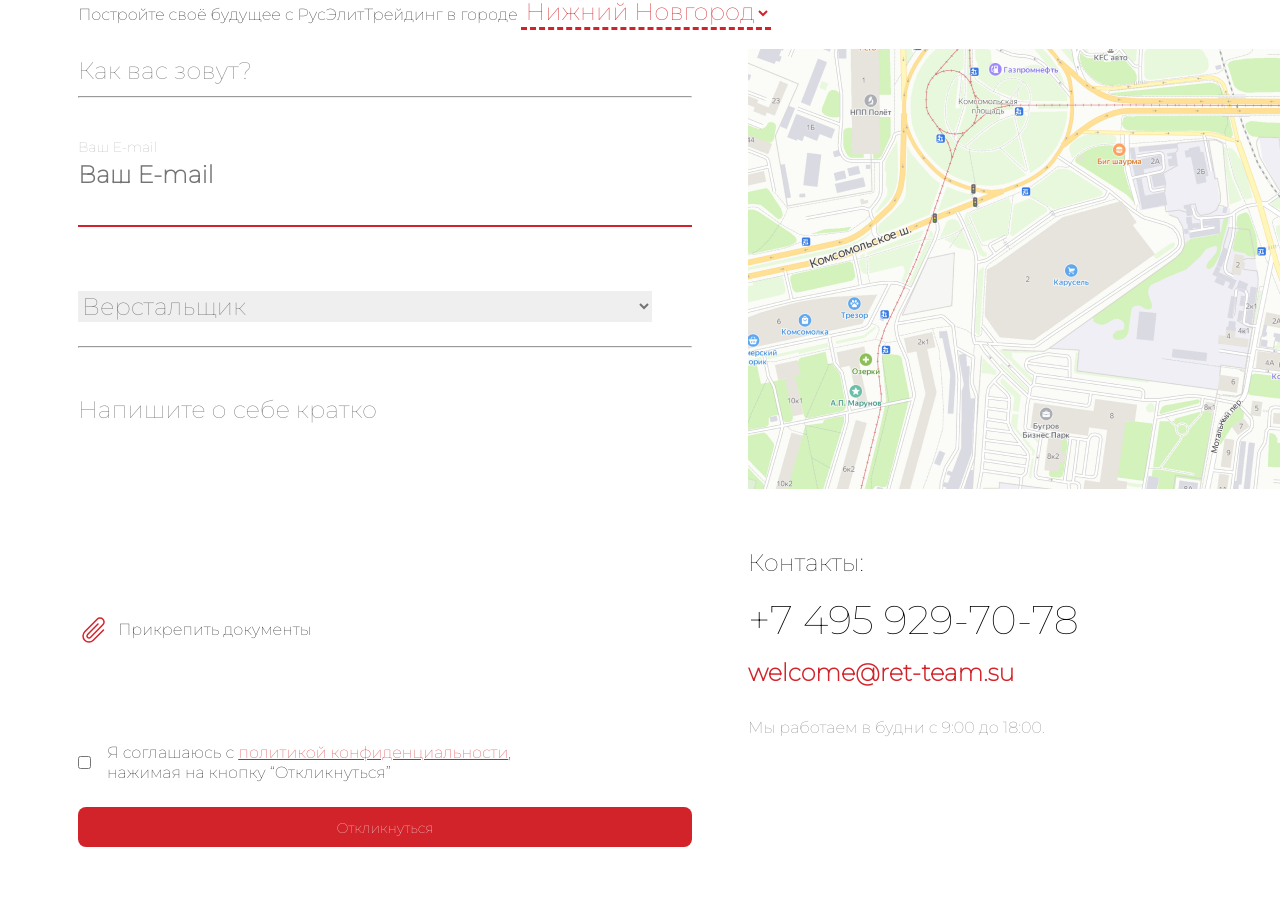
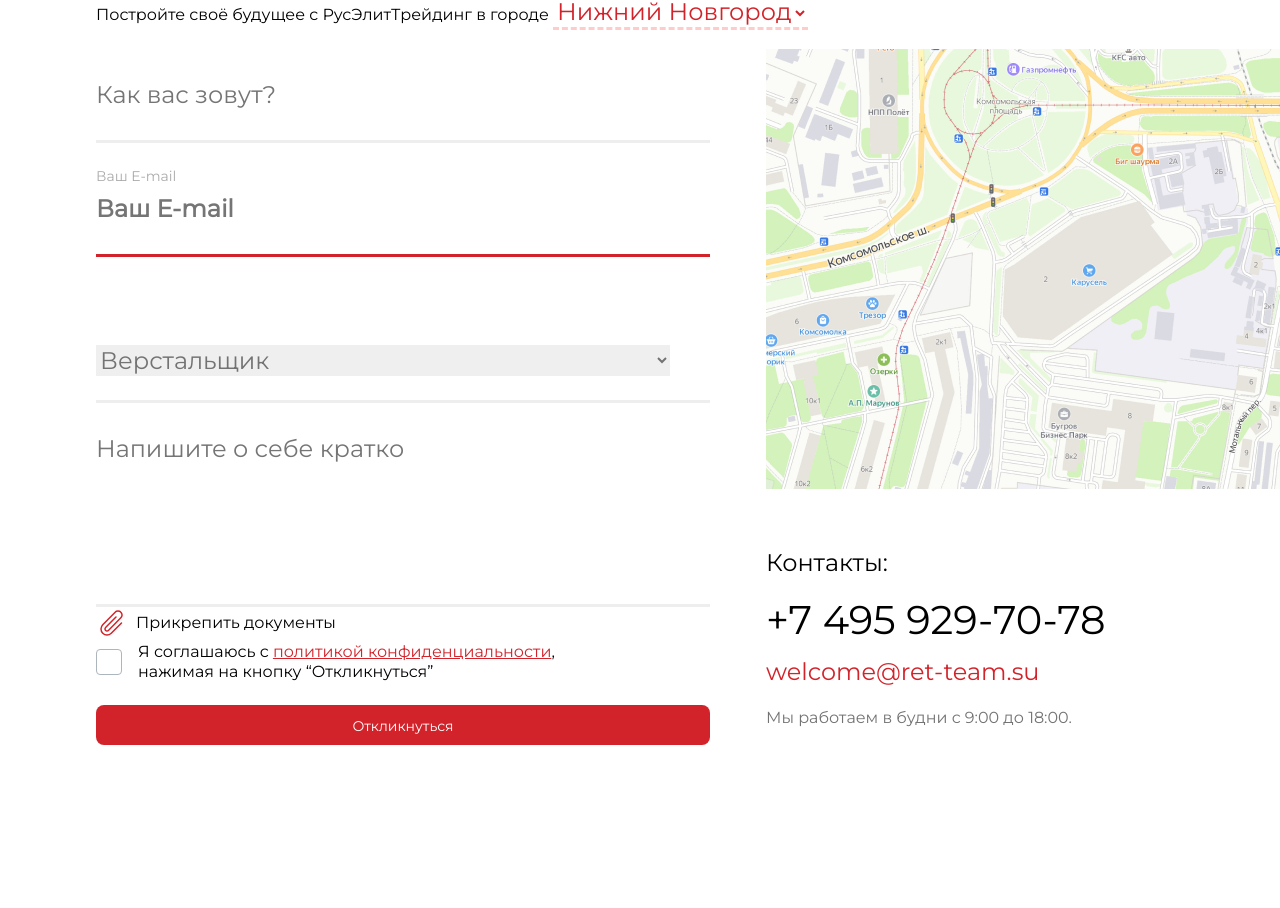
Before and after one commit to Amidamaryyy/Verstka, a plain HTML site: page index.html in a window 1280 px wide. Shown: the part 170-1078 px from the top of the page. After the commit the page ends 976 px from the top, so only its background shows below. Drawn offline with Linux system fonts and the light colour scheme.

Commit message:
Dobavil formu i sdelal nomer i pochtu

```diff
--- a/index.html
+++ b/index.html
@@ -3,7 +3,7 @@
 
 <head>
     <link rel="stylesheet" href="style.css">
-    <link href="https://fonts.googleapis.com/css?family=Montserrat:100" rel="stylesheet">
+    <link href="https://fonts.googleapis.com/css?family=Montserrat" rel="stylesheet">
 </head>
 
 <body>
@@ -19,40 +19,50 @@
         <br>
         <div class="grid-div">
             <div>
-                <textarea placeholder="Как вас зовут?"></textarea>
-                <hr>
-                <h3 class="email-header">Ваш E-mail</h3>
-                <textarea class="email-text" placeholder="Ваш E-mail"></textarea>
-                <hr color="#D3232A">
-                <select name="vacancy" id="vacancy" class="vacancy__dropdown-menu">
-                    <option>Верстальщик</option>
-                </select>
-                <hr>
-                <textarea class="self-description__textarea" placeholder="Напишите о себе кратко"></textarea>
+                <form>
+                    <input placeholder="Как вас зовут?">
+                </form>
+                <form class="email-form">
+                    <h3 class="email-header">Ваш E-mail</h3>
+                    <input class="email-text" placeholder="Ваш E-mail" />
+                </form>
+                <form>
+                    <select name="vacancy" id="vacancy" class="vacancy__dropdown-menu">
+                        <option>Верстальщик</option>
+                    </select>
+                </form>
+                <form>
+                    <textarea class="self-description__textarea" placeholder="Напишите о себе кратко"></textarea>
+                </form>
                 <label class="input-file">
                     <input type="file" name="file">
-                    <span><img src="/public/images/icons-paperclip.svg" />Прикрепить документы</span>
+                    <span><img src="public/images/icons-paperclip.svg" />Прикрепить документы</span>
+                </label>
+                <label class="input-checkbox">
+                    <input class="custom-checkbox" type="checkbox" id="checkbox"/>
+                    <label for="checkbox"></label>
+                    <span>
+                        <p>Я соглашаюсь с <a href="">политикой конфиденциальности</a>, нажимая на кнопку “Откликнуться”</p>
+                    </span>
+                </label>
+                <br>
+                <label class="input-submit">
+                    <input type="button" class="submit" />
+                    <span class="input-file-btn">Откликнуться</span>
                 </label>
             </div>
             <div>
-                <img src="/public/images/unnamed.png" width="578px" height="440px" />
+                <img src="public/images/unnamed.png" width="578px" height="440px" />
                 <div>
                     <h3 class="contacts-text">Контакты:</h3>
-                    <h2>+7 495 929-70-78</h2>
-                    <h3 class="email-text">welcome@ret-team.su</h3>
+                    <a class="telephone-link" href="tel:+74959297078">+7 495 929-70-78</a>
+                    <a href="mailto:welcome@ret-team.su" class="email-address">welcome@ret-team.su</a>
                     <h4 class="working-hours">Мы работаем в будни с 9:00 до 18:00.</h4>
                 </div>
             </div>
         </div>
-        <label class="input-checkbox">
-            <input type="checkbox" />
-            <span><p>Я соглашаюсь с <a href="">политикой конфиденциальности</a>, нажимая на кнопку “Откликнуться”</p></span>
-        </label>
-        <br>
-        <label class="input-submit">
-            <input type="button" class="submit"/>
-            <span class="input-file-btn">Откликнуться</span>
-        </label>
+
     </div>
 </body>
+
 </html>
--- a/style.css
+++ b/style.css
@@ -15,20 +15,42 @@ body {
     position: static;
 }
 
+textarea {
+    margin-bottom: 24px;
+    width: 614px;
+    height: 43px;
+    resize: none;
+    color: var(--unnamed, #737373);
+    font-size: 24px;
+    font-style: normal;
+    font-weight: 400;
+    line-height: 180%;
+    /* 43.2px */
+    border: none;
+}
 
 .cities__dropdown-menu {
+    font-size: 24px;
+    font-style: normal;
+    font-weight: 400;
+    line-height: 180%;
     display: inline-flex;
     align-items: center;
     gap: 8px;
     color: var(--unnamed, #D3232A);
-    font-size: 24px;
-    font-style: normal;
-    font-weight: 500;
-    line-height: 180%;
     /* 43.2px */
     border: none;
     border-bottom-style: dashed;
+    border-bottom-color: rgba(255, 0, 0, 0.201);
     background-color: inherit;
+}
+
+.cities__dropdown-menu option {
+    color: #000;
+}
+
+.cities__dropdown-menu option:checked {
+    color: var(--unnamed, #D3232A);
 }
 
 .dropdown-menu::target-text {
@@ -66,7 +88,17 @@ h1 {
     grid-column-gap: 56px;
 }
 
-textarea {
+form {
+    margin-top: 24px;
+    border-bottom-style: inset;
+}
+
+.email-form {
+    border-bottom-color: #D3232A;
+}
+
+input {
+    margin-bottom: 24px;
     width: 403px;
     height: 43px;
     resize: none;
@@ -80,7 +112,6 @@ textarea {
 }
 
 .email-header {
-    margin-top: 40px;
     display: flex;
     width: 83px;
     height: 20px;
@@ -98,14 +129,22 @@ textarea {
     opacity: 0.6;
 }
 
-.email-text {
-    width: 614px;
-    color: var(--unnamed, #000);
+.email-address {
+    display: flex;
+    width: 463px;
+    height: 32px;
+    flex-direction: column;
+    justify-content: center;
+    flex-shrink: 0;
+    color: #D3232A;
+    font-family: Montserrat;
     font-size: 24px;
     font-style: normal;
     font-weight: 400;
-    line-height: 180%;
-    margin-bottom: 24px;
+    line-height: 140%;
+    text-decoration: none;
+    margin-bottom: 16px;
+    /* 33.6px */
 }
 
 .map {
@@ -128,13 +167,9 @@ textarea {
     border-style: none;
 }
 
-hr {
-    color: #F4F5F7;
-}
 
 .self-description__textarea {
-    margin-top: 40px;
-    margin-bottom: 179px;
+    height: 149px;
     color: var(--unnamed, #737373);
     font-size: 24px;
     font-style: normal;
@@ -156,6 +191,35 @@ hr {
     cursor: pointer;
     outline: none;
     text-decoration: none;
+}
+
+.custom-checkbox+label {
+    display: inline-flex;
+    align-items: center;
+    user-select: none;
+}
+
+.custom-checkbox+label::before {
+    content: '';
+    display: inline-block;
+    width: 24px;
+    height: 24px;
+    flex-shrink: 0;
+    flex-grow: 0;
+    border: 1px solid #adb5bd;
+    border-radius: 0.25em;
+    background-repeat: no-repeat;
+    background-position: center center;
+}
+
+.custom-checkbox:checked+label::before {
+    background-image: url("public/images/check.png");
+}
+
+.custom-checkbox {
+    position: absolute;
+    z-index: -1;
+    opacity: 0;
 }
 
 .input-file input[type=file] {
@@ -190,7 +254,21 @@ hr {
     font-style: normal;
     font-weight: 800;
     line-height: 140%;
+    text-decoration: none;
     /* 33.6px */
+}
+
+.telephone-link {
+    width: 528px;
+    color: var(--unnamed, #000);
+    font-feature-settings: 'clig' off, 'liga' off;
+    text-decoration: none;
+    /* H2 */
+    font-size: 40px;
+    font-style: normal;
+    font-weight: 500;
+    line-height: 180%;
+    /* 72px */
 }
 
 .working-hours {
@@ -198,10 +276,13 @@ hr {
     font-size: 16px;
     font-style: normal;
     font-weight: 400;
-    line-height: 180%; /* 28.8px */
+    line-height: 180%;
+    /* 28.8px */
 }
+
 .input-checkbox {
     width: 483px;
+    height: 38px;
     display: inline-flex;
     align-items: center;
     gap: 16px;
@@ -216,7 +297,7 @@ hr {
     text-decoration: none;
 }
 
-.input-checkbox a{
+.input-checkbox a {
     color: #D3232A;
 }
 
```
Also changed, not shown: public/images/check.png (added). Lines whose indentation alone changed are shown as unchanged.
